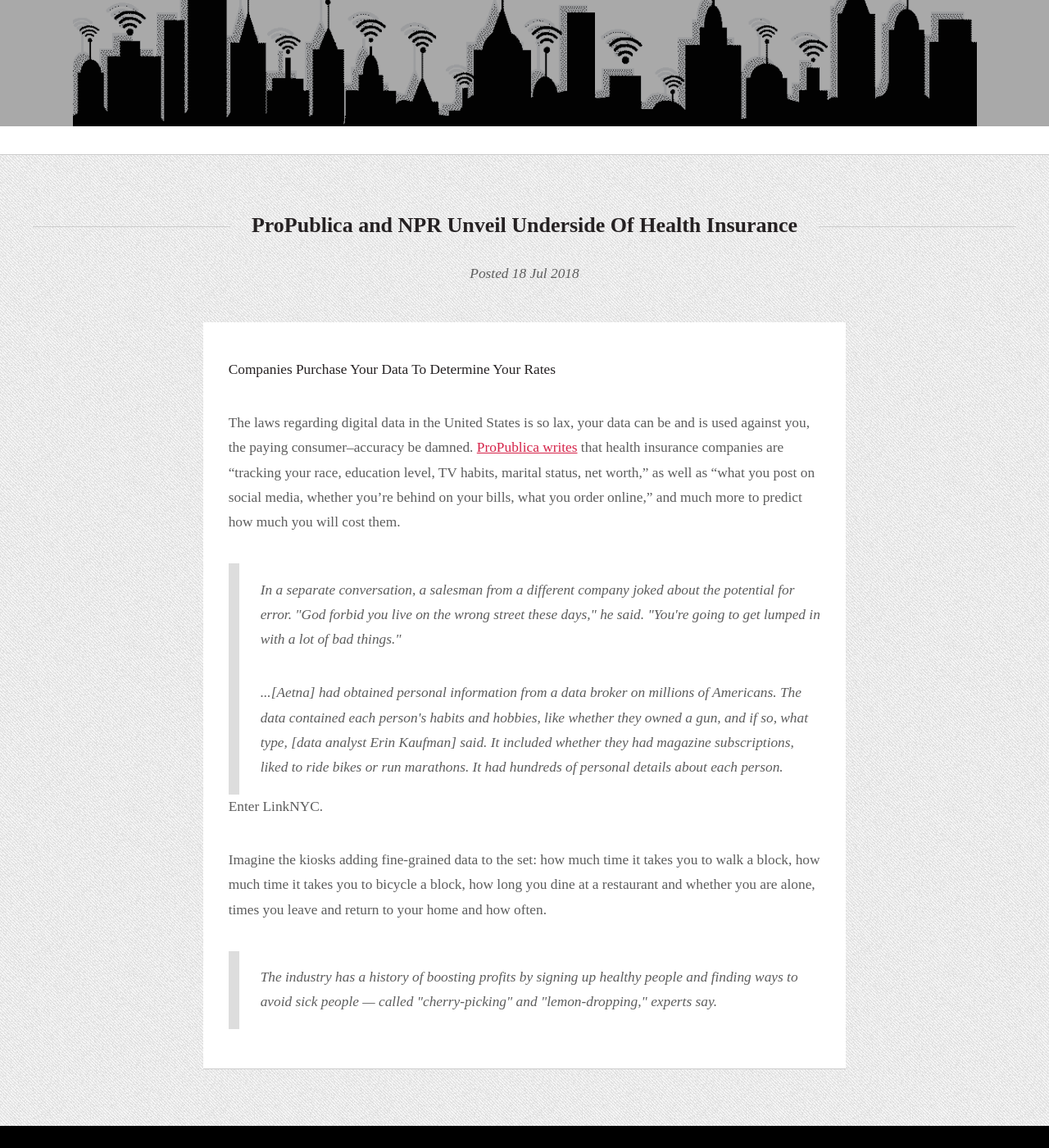
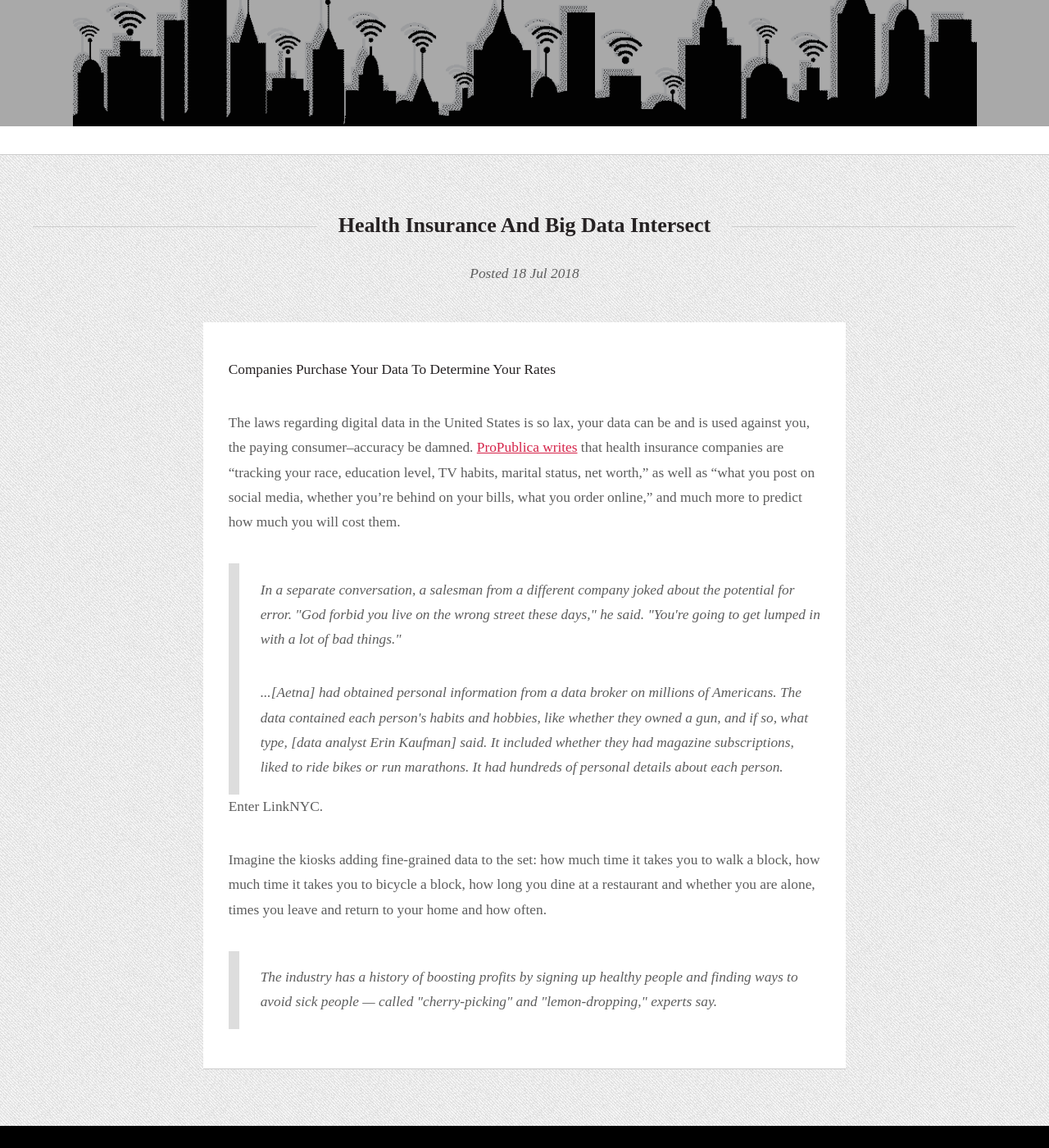
Before and after one commit to rethinklinknyc/rethinklinknyc.github.io, a Jekyll site: the page built from _posts/2018-07-18-health-insurance-and-big-data-intersect.md, in a window 1280 px wide and 1400 px high, scrolled down 354 px. Shown: the whole window at 82% size. Built offline with Jekyll 4.4.1, drawn with Linux system fonts in a browser that asks for light colours; some web fonts are replaced; a script that is not in the unit is left out; some of the changed text lies outside the part shown.

Commit message:
Update and rename 2018-07-18-propublica-and-npr-unveil-underside-of-health-insurance.md to 2018-07-18-health-insurance-and-big-data-intersect.md

```diff
--- a/_posts/2018-07-18-propublica-and-npr-unveil-underside-of-health-insurance.md
+++ b/_posts/2018-07-18-health-insurance-and-big-data-intersect.md
@@ -1,5 +1,6 @@
 ---
-title: ProPublica and NPR Unveil Underside Of Health Insurance
+title: Health Insurance And Big Data Intersect
+feature: /assets/images/elephant_tightrope.jpg
 layout: post
 published: true
 ---
```
